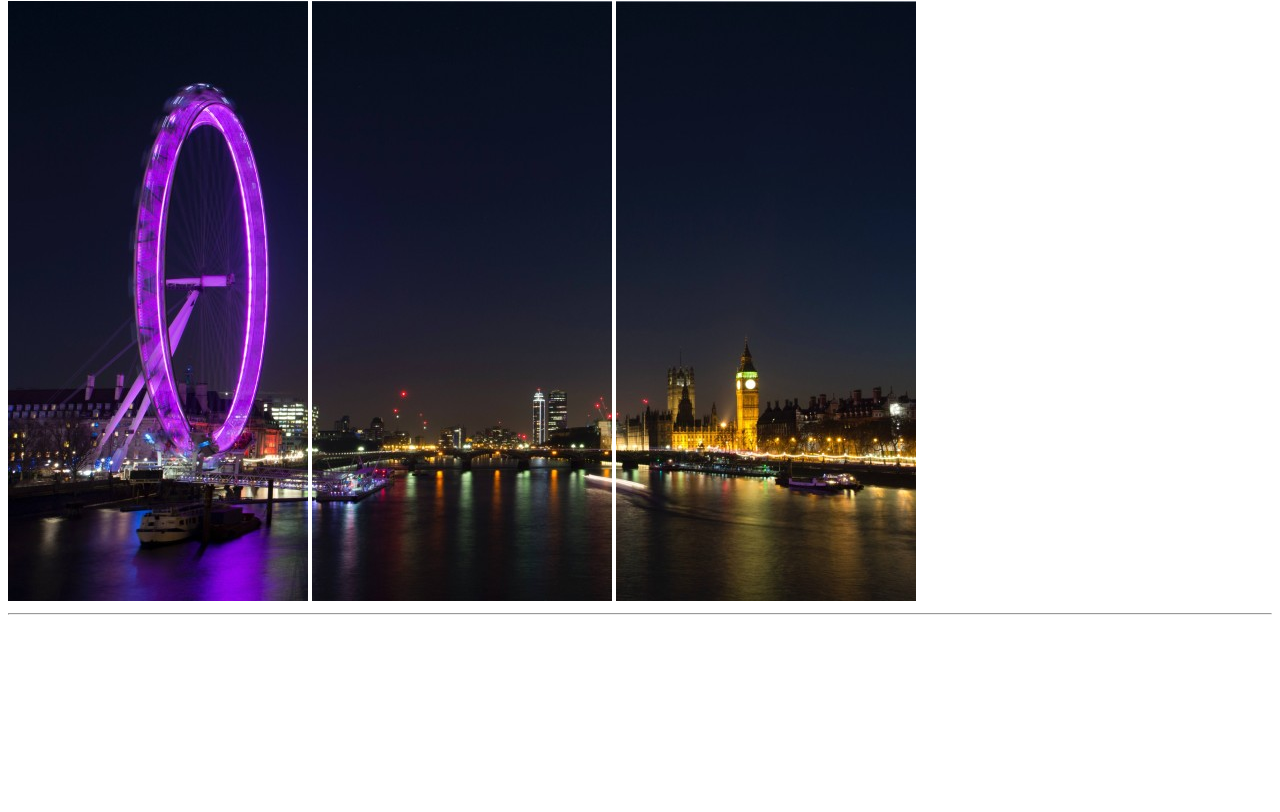
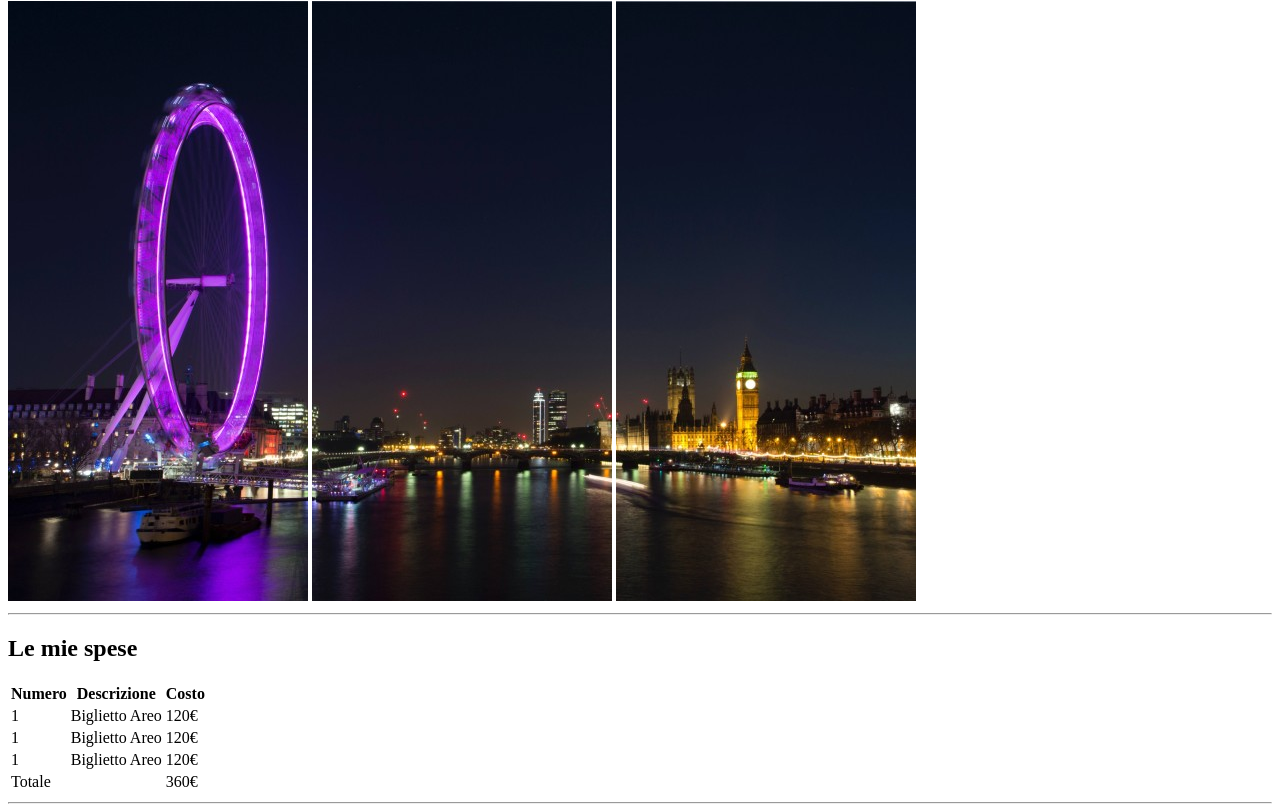
Before and after one commit to salvomel/html-london-trip, a plain HTML site: page index.html in a window 1280 px wide. Shown: the part 79-891 px from the top of the page. Before the commit the page ends 800 px from the top, so only its background shows below. Drawn offline with Linux system fonts and the light colour scheme.

Commit message:
Creazione Tabella

```diff
--- a/index.html
+++ b/index.html
@@ -19,6 +19,45 @@
     <hr>
 
     <main>
+        <h2>Le mie spese</h2>
+        <table>
+            <thead>
+                <tr>
+                    <th>Numero</th>
+                    <th>Descrizione</th>
+                    <th>Costo</th>
+                </tr>
+            </thead>
+
+            <tbody>
+                <tr>
+                    <td>1</td>
+                    <td>Biglietto Areo</td>
+                    <td>120€</td>
+                </tr>
+
+                <tr>
+                    <td>1</td>
+                    <td>Biglietto Areo</td>
+                    <td>120€</td>
+                </tr>
+
+                <tr>
+                    <td>1</td>
+                    <td>Biglietto Areo</td>
+                    <td>120€</td>
+                </tr>
+            </tbody>
+
+            <tfoot>
+                <tr>
+                    <td colspan="2">Totale</td>
+                    <td>360€</td>
+                </tr>
+            </tfoot>
+        </table>
+
+        <hr>
 
     </main>
 
```
